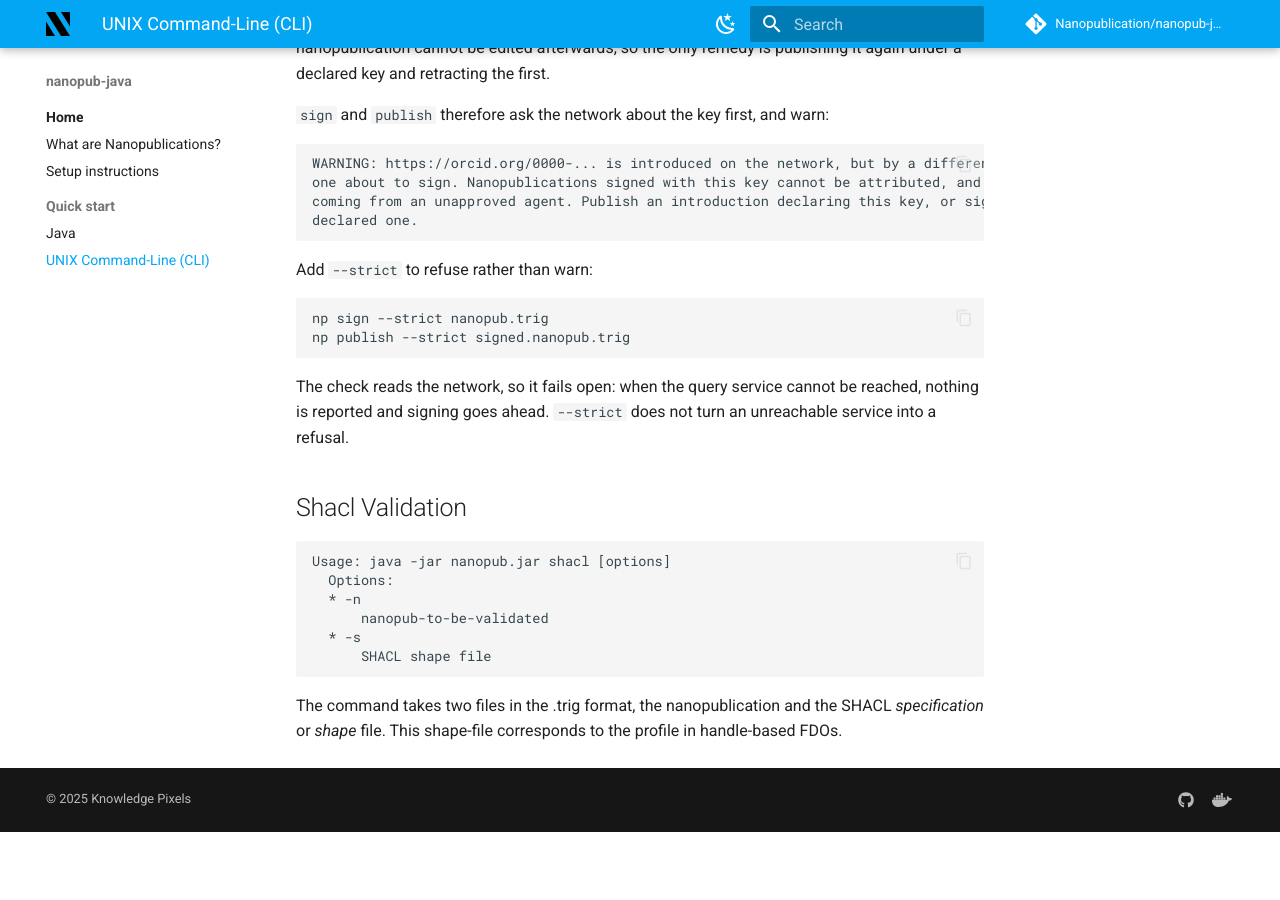
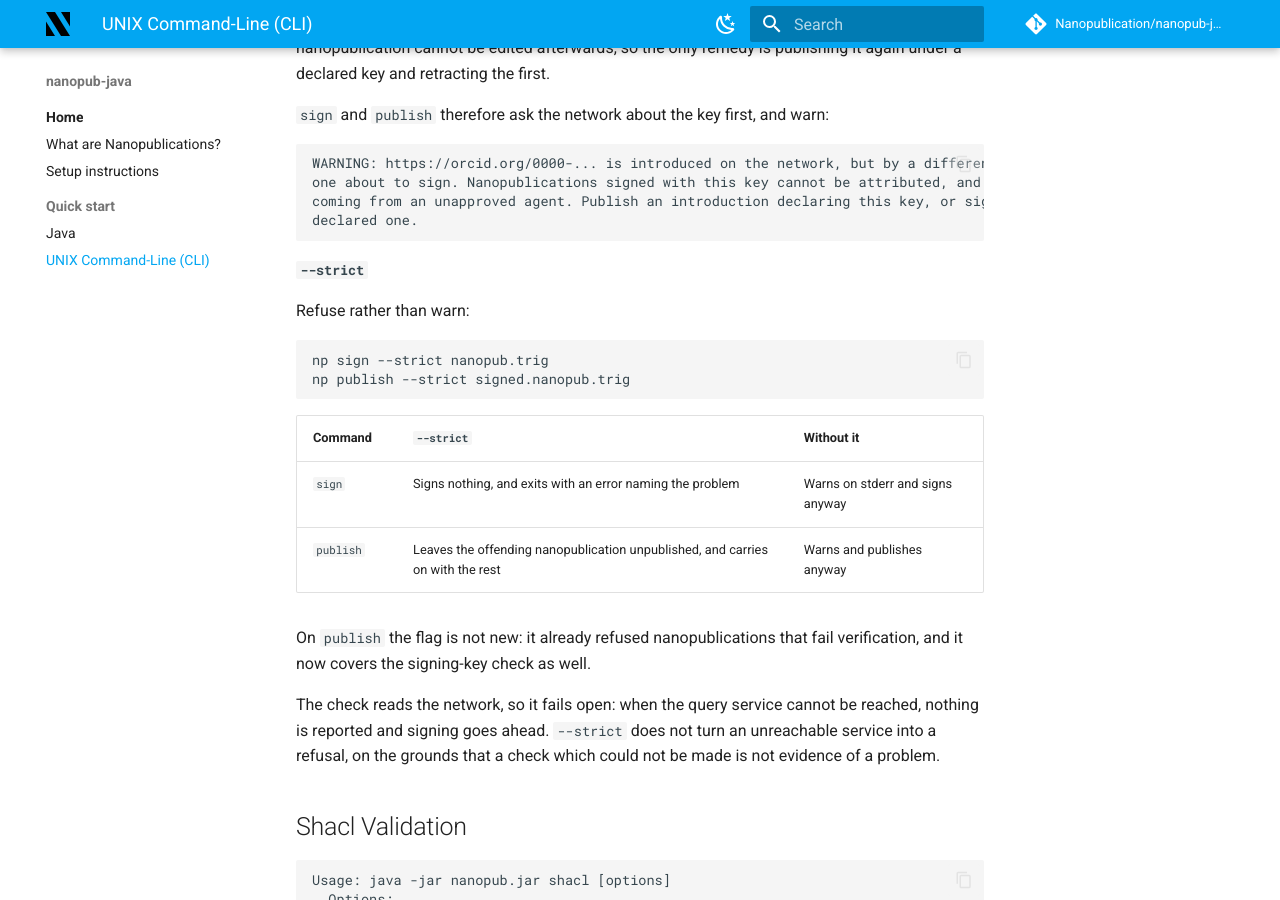
Before and after one commit to Nanopublication/nanopub-java, an MkDocs documentation site: the page built from docs/quick-start/cli.md, in a window 1280 px wide and 900 px high, scrolled down 2555 px. Built offline with MkDocs 1.6.1 and Material for MkDocs 9.7.7, drawn with Linux system fonts in a browser that asks for light colours; comment, search, counter and statistics services are not loaded; before the commit the page ends 3387 px from its top, so only the background shows below that.

Commit message:
docs(cli): specify what --strict does on sign and publish
The flag was only mentioned in passing. It now has a section of its own saying
what each command does with it and without it, which the docs had for no
command-line option before.

The description publish prints for --strict in `np help` said it was about
validation alone, which stopped being the whole story when the signing-key check
started using the same flag.

Co-Authored-By: Claude Opus 5 <noreply@anthropic.com>
Claude-Session: https://claude.ai/code/session_01NnGpEQkFqCaf4AEQwwhFFn

````diff
--- a/docs/quick-start/cli.md
+++ b/docs/quick-start/cli.md
@@ -104,15 +104,26 @@ coming from an unapproved agent. Publish an introduction declaring this key, or
 declared one.
 ```
 
-Add `--strict` to refuse rather than warn:
+#### `--strict`
+
+Refuse rather than warn:
 
 ```bash
 np sign --strict nanopub.trig
 np publish --strict signed.nanopub.trig
 ```
 
+| Command | `--strict` | Without it |
+| --- | --- | --- |
+| `sign` | Signs nothing, and exits with an error naming the problem | Warns on stderr and signs anyway |
+| `publish` | Leaves the offending nanopublication unpublished, and carries on with the rest | Warns and publishes anyway |
+
+On `publish` the flag is not new: it already refused nanopublications that fail verification, and it
+now covers the signing-key check as well.
+
 The check reads the network, so it fails open: when the query service cannot be reached, nothing is
-reported and signing goes ahead. `--strict` does not turn an unreachable service into a refusal.
+reported and signing goes ahead. `--strict` does not turn an unreachable service into a refusal, on
+the grounds that a check which could not be made is not evidence of a problem.
 
 ## Shacl Validation
 
````
Also changed, not shown: 1 other file.
